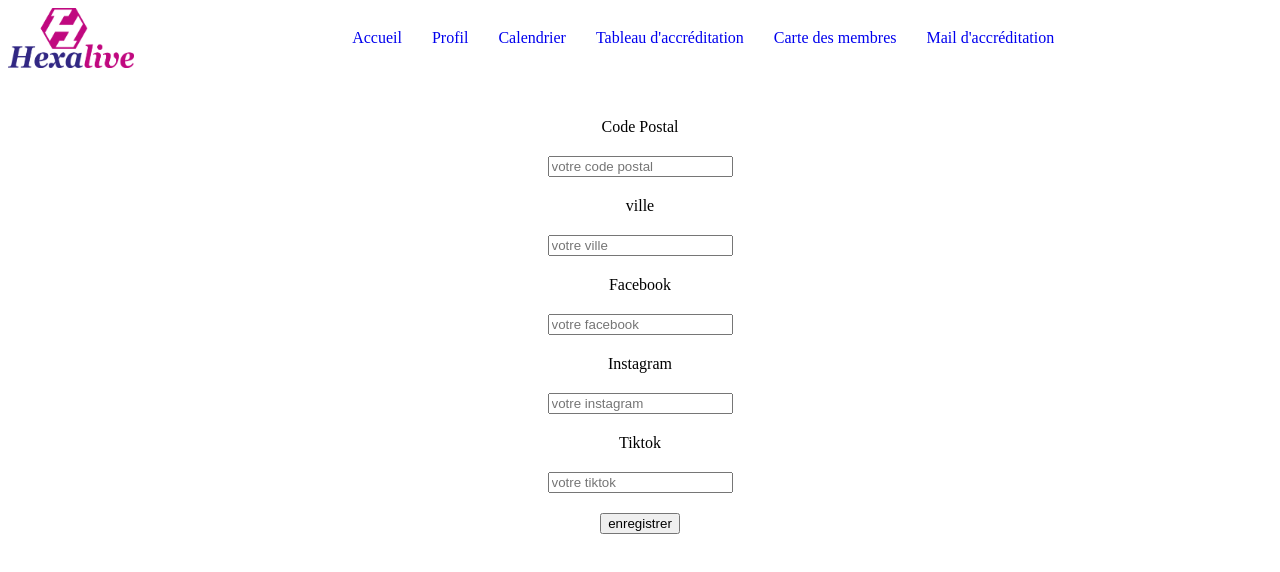
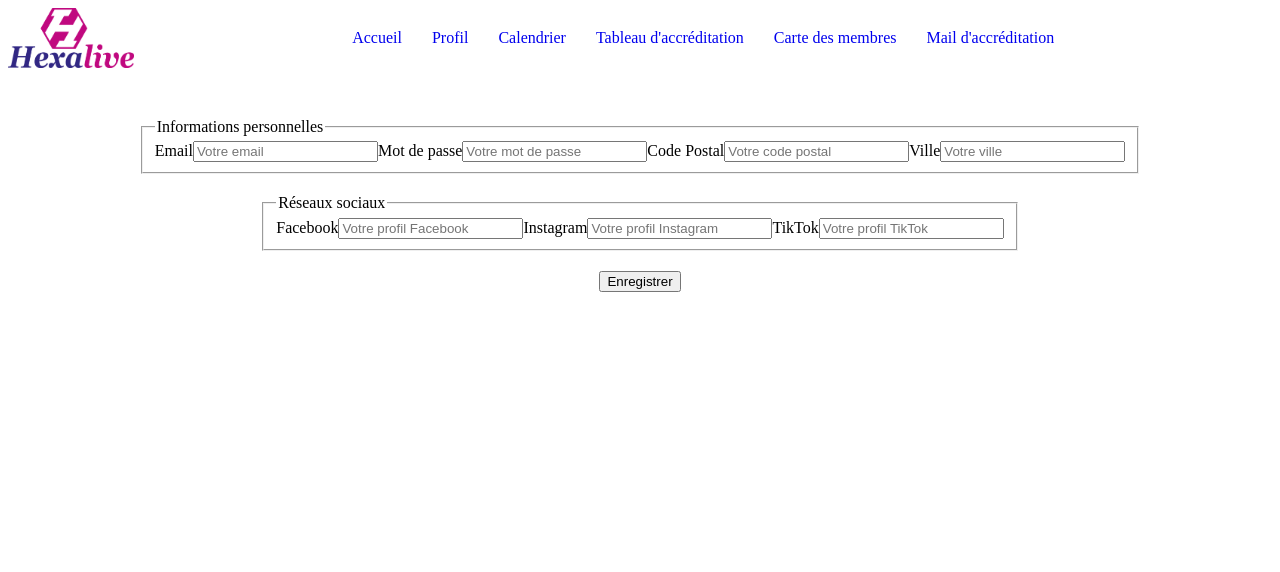
Before and after one commit to Fabienholert/hexalive, a React (Vite) app in the folder frontend/: page /profil in a window 1280 px wide. Shown: the top 572 px of the page. Built offline with nearby package versions, Linux system fonts and the light colour scheme.

Commit message:
Ajout de la gestion des états pour le formulaire de connexion et mise à jour du formulaire de profil avec des champs pour l'email, le mot de passe, la ville et le code postal

```diff
--- a/frontend/src/pages/home/home.jsx
+++ b/frontend/src/pages/home/home.jsx
@@ -1,18 +1,50 @@
+import React, { useState } from "react";
+import { useNavigate } from "react-router-dom";
 import "./home.scss";
 
 export default function Home() {
-  const handleSubmit = (e) => {
+  const [email, setEmail] = useState("");
+  const [password, setPassword] = useState("");
+  const navigate = useNavigate(); // Initialisation de useNavigate
+
+  const handleSubmit = async (e) => {
     e.preventDefault();
-    const form = e.target;
 
-    const elements = form.elements;
+    // Simulation d'une requête à l'API (à remplacer par votre code réel)
+    try {
+      // ***REMPLACER CECI AVEC VOTRE APPEL API RÉEL***
+      // const response = await fetch('/api/login', {
+      //   method: 'POST',
+      //   headers: {
+      //     'Content-Type': 'application/json',
+      //   },
+      //   body: JSON.stringify({ email, password }),
+      // });
 
-    const email = elements.email.value;
-    const password = elements.password.value;
+      // if (!response.ok) {
+      //   throw new Error('Échec de la connexion');
+      // }
 
-    form.reset();
-    alert(`email= ${email} Password: ${password}`);
+      // const data = await response.json();
+      // console.log('Connexion réussie:', data);
+
+      // Redirection après la connexion réussie (à remplacer par votre route)
+      navigate("/calendrier");
+    } catch (error) {
+      console.error("Erreur lors de la connexion:", error);
+      // Afficher un message d'erreur à l'utilisateur (par exemple, dans un état local)
+      alert("Erreur de connexion. Veuillez réessayer."); // À remplacer par une meilleure gestion des erreurs
+    } finally {
+      setEmail(""); // Réinitialise l'état local
+      setPassword(""); // Réinitialise l'état local
+    }
   };
+
+  const handleRegisterClick = () => {
+    // Redirection vers la page d'inscription
+    navigate("/profil");
+  };
+
   return (
     <div className="home__container">
       <form onSubmit={handleSubmit}>
@@ -23,6 +55,8 @@ export default function Home() {
           name="email"
           placeholder="Votre email"
           required
+          value={email}
+          onChange={(e) => setEmail(e.target.value)}
         />
         <label htmlFor="password">Password</label>
         <input
@@ -31,9 +65,13 @@ export default function Home() {
           name="password"
           placeholder="votre mot de passe"
           required
+          value={password}
+          onChange={(e) => setPassword(e.target.value)}
         />
         <input type="submit" value="Se connecter" />
-        <input type="submit" value="S inscrire" />
+        <button type="button" onClick={handleRegisterClick}>
+          S'inscrire
+        </button>
       </form>
     </div>
   );
--- a/frontend/src/pages/profil/profil.jsx
+++ b/frontend/src/pages/profil/profil.jsx
@@ -1,66 +1,110 @@
+import React, { useState } from "react";
 import "./profil.scss";
 
 export default function Profil() {
-  const handleSubmit = (e) => {
+  const [email, setEmail] = useState("");
+  const [password, setPassword] = useState("");
+  const [ville, setVille] = useState("");
+  const [codePostal, setCodePostal] = useState("");
+  const [facebook, setFacebook] = useState("");
+  const [instagram, setInstagram] = useState("");
+  const [tiktok, setTiktok] = useState("");
+
+  const handleSubmit = async (e) => {
     e.preventDefault();
-    const form = e.target;
 
-    const elements = form.elements;
-
-    const email = elements.email.value;
-    const password = elements.password.value;
-    const ville = elements.ville.value;
-    const codepostal = elements.codepostal.value;
-    const facebook = elements.facebook.value;
-    const instagram = elements.instagram.value;
-    const tiktok = elements.tiktok.value;
-
-    form.reset();
+    // *** CODE À REMPLACER AVEC L'APPEL API RÉEL POUR LA MISE À JOUR DU PROFIL ***
+    try {
+      // const response = await fetch('/api/profil', { ... });
+      // ...
+      console.log("Profil mis à jour (simulé) !");
+      alert("Profil mis à jour avec succès!"); // À remplacer par un feedback visuel plus élégant
+    } catch (error) {
+      console.error("Erreur lors de la mise à jour du profil:", error);
+      alert("Erreur lors de la mise à jour du profil. Veuillez réessayer.");
+    }
   };
 
   return (
     <div className="profil__container">
       <form onSubmit={handleSubmit}>
+        <fieldset>
+          <legend>Informations personnelles</legend>
+          <label htmlFor="email">Email</label>
+          <input
+            type="email"
+            id="email"
+            name="email"
+            placeholder="Votre email"
+            required
+            value={email}
+            onChange={(e) => setEmail(e.target.value)}
+          />
+          <label htmlFor="password">Mot de passe</label>
+          <input
+            type="password"
+            id="password"
+            name="password"
+            placeholder="Votre mot de passe"
+            required
+            value={password}
+            onChange={(e) => setPassword(e.target.value)}
+          />
           <label htmlFor="codepostal">Code Postal</label>
           <input
-          type="number"
+            type="text"
             id="codepostal"
             name="codepostal"
-          placeholder="votre code postal"
+            placeholder="Votre code postal"
             required
+            pattern="[0-9]{5}"
+            title="Veuillez entrer un code postal à 5 chiffres"
+            value={codePostal}
+            onChange={(e) => setCodePostal(e.target.value)}
           />
-        <label htmlFor="ville">ville</label>
+          <label htmlFor="ville">Ville</label>
           <input
             type="text"
             id="ville"
             name="ville"
-          placeholder="votre ville"
+            placeholder="Votre ville"
             required
+            value={ville}
+            onChange={(e) => setVille(e.target.value)}
           />
+        </fieldset>
 
+        <fieldset>
+          <legend>Réseaux sociaux</legend>
           <label htmlFor="facebook">Facebook</label>
           <input
             type="text"
             id="facebook"
             name="facebook"
-          placeholder="votre facebook"
+            placeholder="Votre profil Facebook"
+            value={facebook}
+            onChange={(e) => setFacebook(e.target.value)}
           />
           <label htmlFor="instagram">Instagram</label>
           <input
             type="text"
             id="instagram"
             name="instagram"
-          placeholder="votre instagram"
-          required
+            placeholder="Votre profil Instagram"
+            value={instagram}
+            onChange={(e) => setInstagram(e.target.value)}
           />
-        <label htmlFor="tiktok">Tiktok</label>
+          <label htmlFor="tiktok">TikTok</label>
           <input
             type="text"
             id="tiktok"
             name="tiktok"
-          placeholder="votre tiktok"
+            placeholder="Votre profil TikTok"
+            value={tiktok}
+            onChange={(e) => setTiktok(e.target.value)}
           />
-        <input type="submit" value="enregistrer" />
+        </fieldset>
+        <input type="submit" value="Enregistrer" />
       </form>
     </div>
   );
```
Lines whose indentation alone changed are shown as unchanged.
